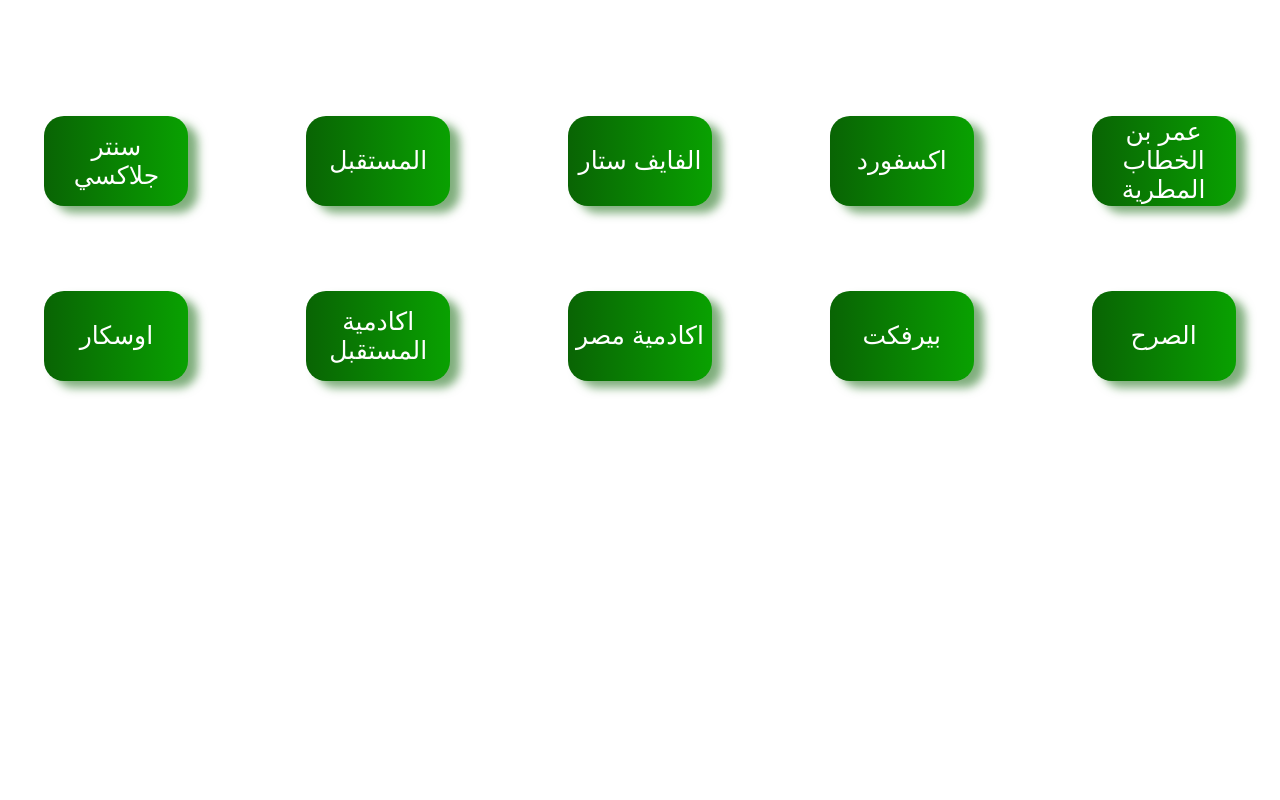
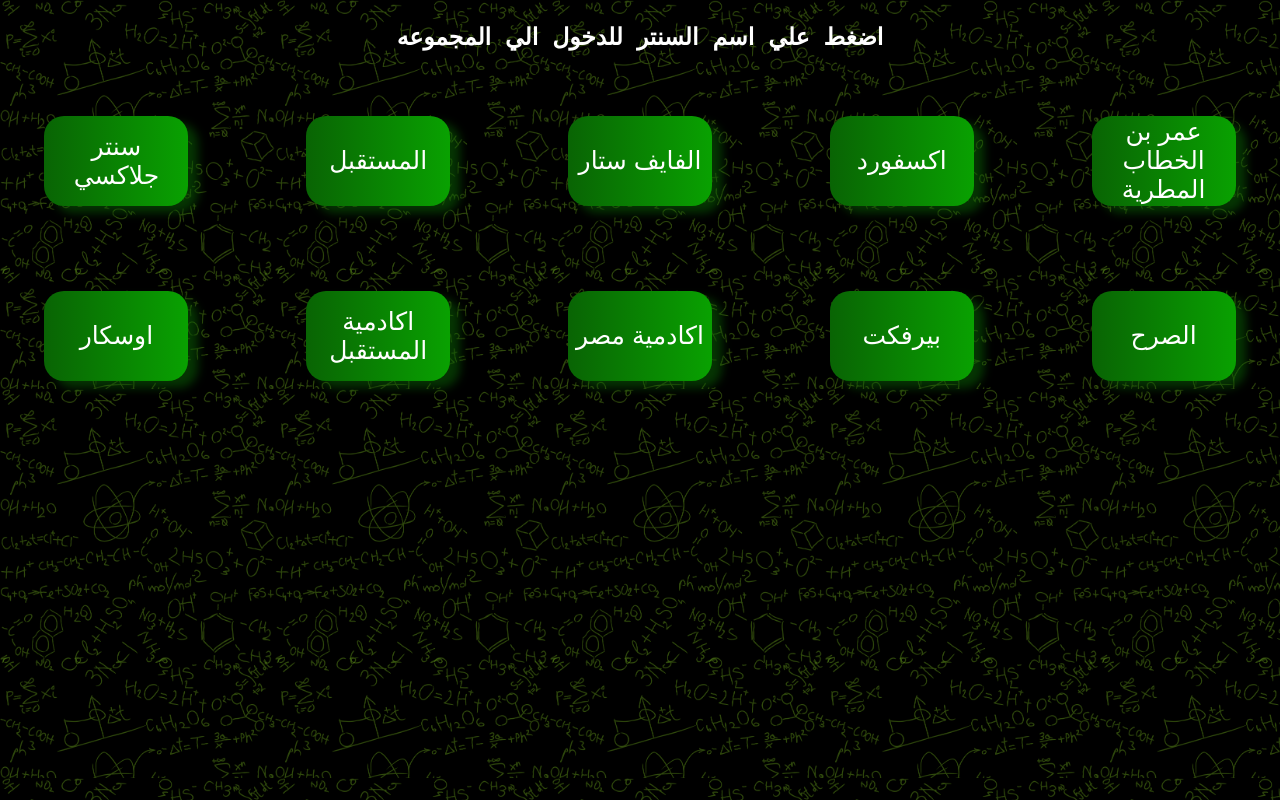
Before and after one commit to N0XUS0/Alla_ALI.com, a plain HTML site: page 1sec.html in a window 1280 px wide. Drawn offline with Linux system fonts and the light colour scheme; the site is published under a folder, as on GitHub Pages, so addresses that start at the root find nothing.

Commit message:
Add files via upload

```diff
--- a/ax.css
+++ b/ax.css
@@ -6,7 +6,7 @@
 font-family: "Inconsolata", monospace;
 
 font-weight: bold;
-background-image: url(/img/backimg.png);
+background-image: url(img/backimg.png);
 background-size:contain  ;
 
 }
--- a/location.css
+++ b/location.css
@@ -6,7 +6,7 @@
   font-family: "Inconsolata", monospace;
 
   font-weight: bold;
-  background-image: url(/img/backimg.png);
+  background-image: url(img/backimg.png);
   background-size:contain  ;
 
   }
--- a/style.css
+++ b/style.css
@@ -3,7 +3,7 @@
   text-transform: capitalize;
   color: #fff;
   background-color: #000000;
-  background-image: url(/img/backimg.png);
+  background-image: url(img/backimg.png);
   background-size:contain  ;
 
   font-family: "Inconsolata", monospace;
--- a/time.css
+++ b/time.css
@@ -4,7 +4,7 @@
     text-transform: capitalize;
   color: #fff;
   font-family: "Inconsolata", monospace;
-  background-image: url(/img/backimg.png);
+  background-image: url(img/backimg.png);
 background-size:contain  ;
 
   font-weight: bold;
```
